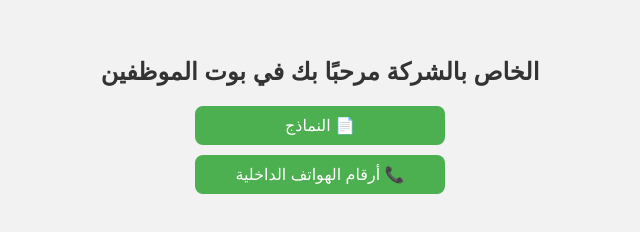
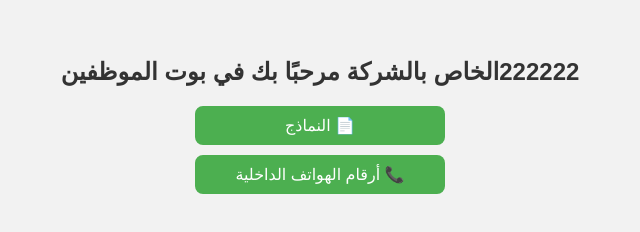
Before and after one commit to mustsfadz/bot-staff, a plain HTML site: page index.html in a window 1280 px wide. Shown: the whole page, without its empty margins (320-960 px from the left). Drawn offline with Linux system fonts and the light colour scheme.

Commit message:
Update index.html

```diff
--- a/index.html
+++ b/index.html
@@ -47,7 +47,7 @@
     </style>
 </head>
 <body>
-    <h2>  الخاص بالشركة مرحبًا بك في بوت الموظفين</h2>
+    <h2>  222222الخاص بالشركة مرحبًا بك في بوت الموظفين</h2>
 
     <button class="button" onclick="toggleSection('forms')">📄 النماذج</button>
     <div id="forms" class="sub-buttons hidden">
```
